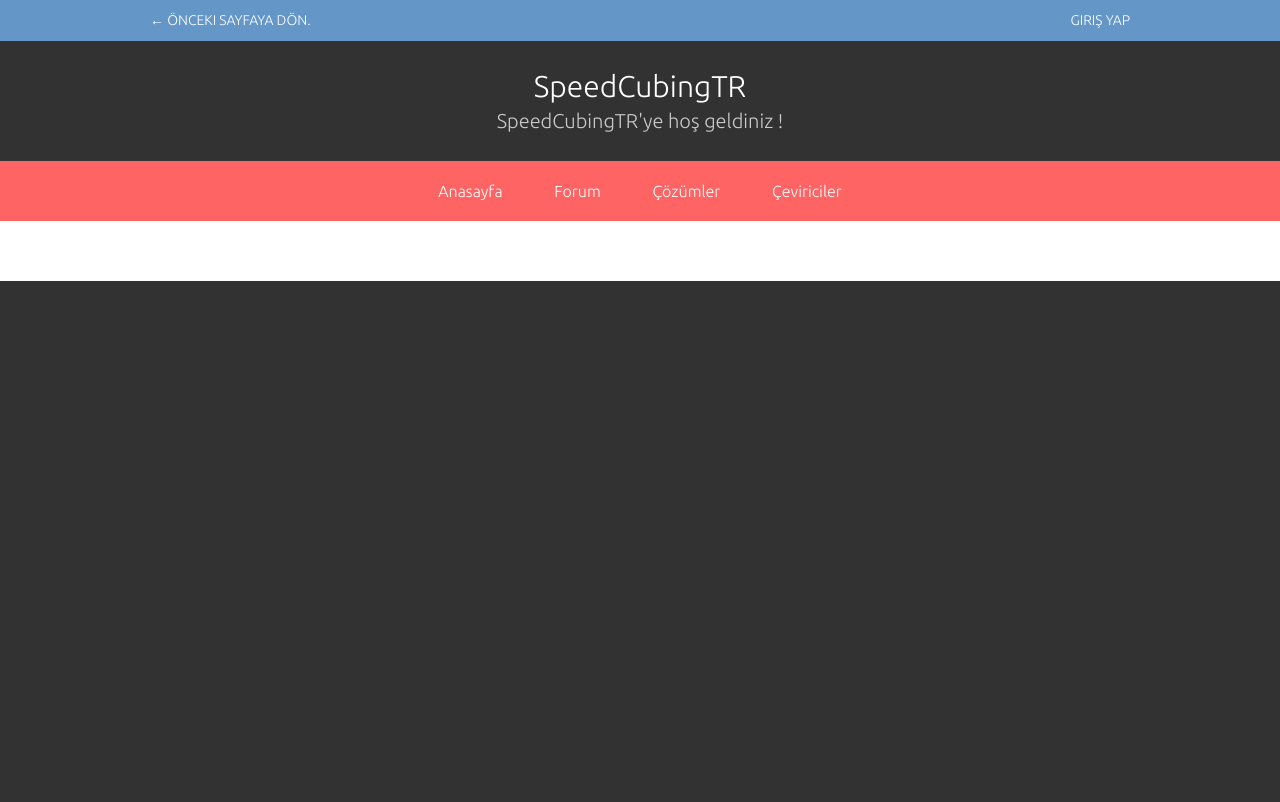
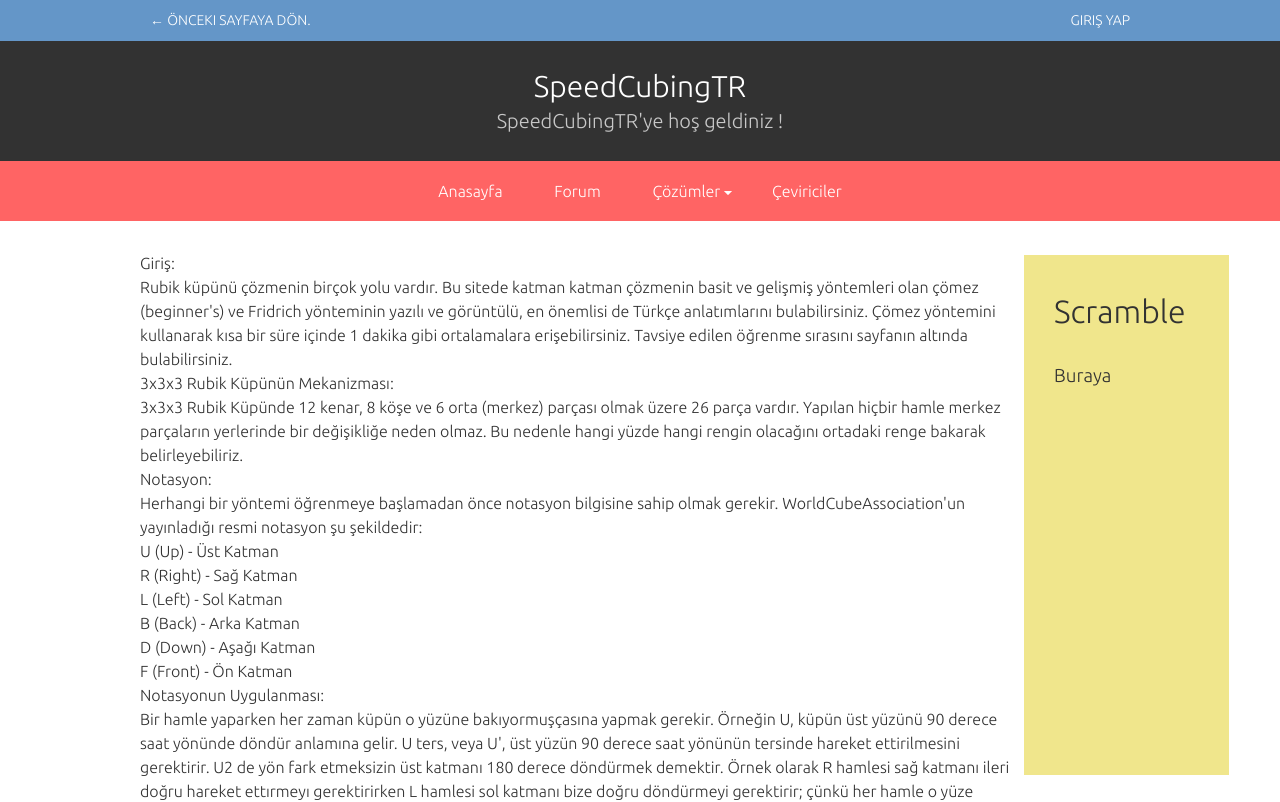
Before and after one commit to Dogacel/SpeedcubingTR_anasayfa, a plain HTML site: page index.html in a window 1280 px wide. Shown: the top 802 px of the page. Drawn offline with Linux system fonts and the light colour scheme.

Commit message:
Scramble Bar
Scramble Bar added

```diff
--- a/css/style.css
+++ b/css/style.css
@@ -87,3 +87,24 @@ nav li li.dropdown > a {
 div.content p{
     display: none;
 }
+
+div.scrambler{
+    background-color: khaki;
+    position: absolute;
+    top: 255px;
+    right: 4%;
+    width: 16%;
+    height: 65%;
+}
+
+div.scrambler.scrolling{
+
+    position: fixed;
+    top: 100px;
+}
+div.scrambler h1,
+div.scrambler h2,
+div.scrambler h3{
+    padding-top: 40px;
+    padding-left: 30px;
+}
--- a/index.html
+++ b/index.html
@@ -7,7 +7,7 @@
 <meta charset="utf-8" />
 <meta name="viewport" content="width=device-width,initial-scale=1.0" />
 <meta name="description" content="A simple slide down menu using jQuery and CSS" />
-<title>Slide Down Menu With jQuery</title>
+<title>SpeedCubingTR</title>
 
 <!-- css -->
 <link href='http://fonts.googleapis.com/css?family=Ubuntu:300,400,700,400italic' rel='stylesheet' type='text/css'>
@@ -30,10 +30,20 @@
         );
     }); // end ready
 </script>
+<script>
+$(window).scroll(function () {
+    if($(this).scrollTop() > 155) // change 50 to what you want (work out how far the nav is from the top of the page alraedy and add it there, that'll make it smoother transition)
+    {
+        $('div.scrambler').addClass('scrolling');
+    } else {
+        $('div.scrambler').removeClass('scrolling');
+    }
+});
+</script>
 
 </head>
 
-<body>
+<body onload="anasayfa()">
 
 <div id="wrapper">
 
@@ -79,7 +89,7 @@
 </nav>
 
 <div id="main">
-    <div class="content">
+    <div class="content" style="padding-right: 10%;">
         <p class="anasayfa">Giriş: <br>
 Rubik küpünü çözmenin birçok yolu vardır. Bu sitede katman katman çözmenin basit ve gelişmiş yöntemleri olan çömez (beginner's) ve Fridrich yönteminin yazılı ve görüntülü, en önemlisi de Türkçe anlatımlarını bulabilirsiniz. Çömez yöntemini kullanarak kısa bir süre içinde 1 dakika gibi ortalamalara erişebilirsiniz. Tavsiye edilen öğrenme sırasını sayfanın altında bulabilirsiniz. <br>
 
@@ -244,6 +254,10 @@ F2L'nin temellerini öğrenip ustalaştıktan sonra da zamanlarınızı v
     </div>
 </div>
 
+<div class="scrambler">
+    <h1>Scramble</h1>
+    <h3>Buraya</h3>
+</div>
 
 <footer>
 </footer>
```
Also changed, not shown: img/arrow-down.png (added), img/arrow-right.png (added).
